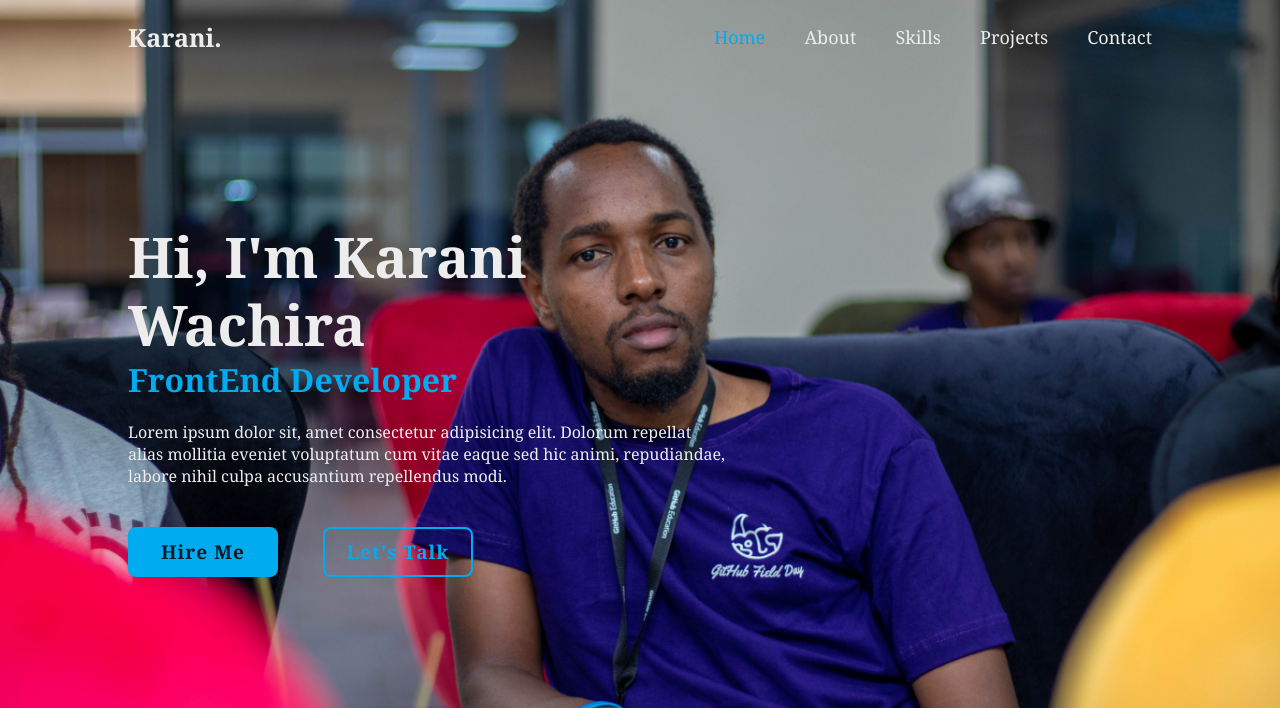
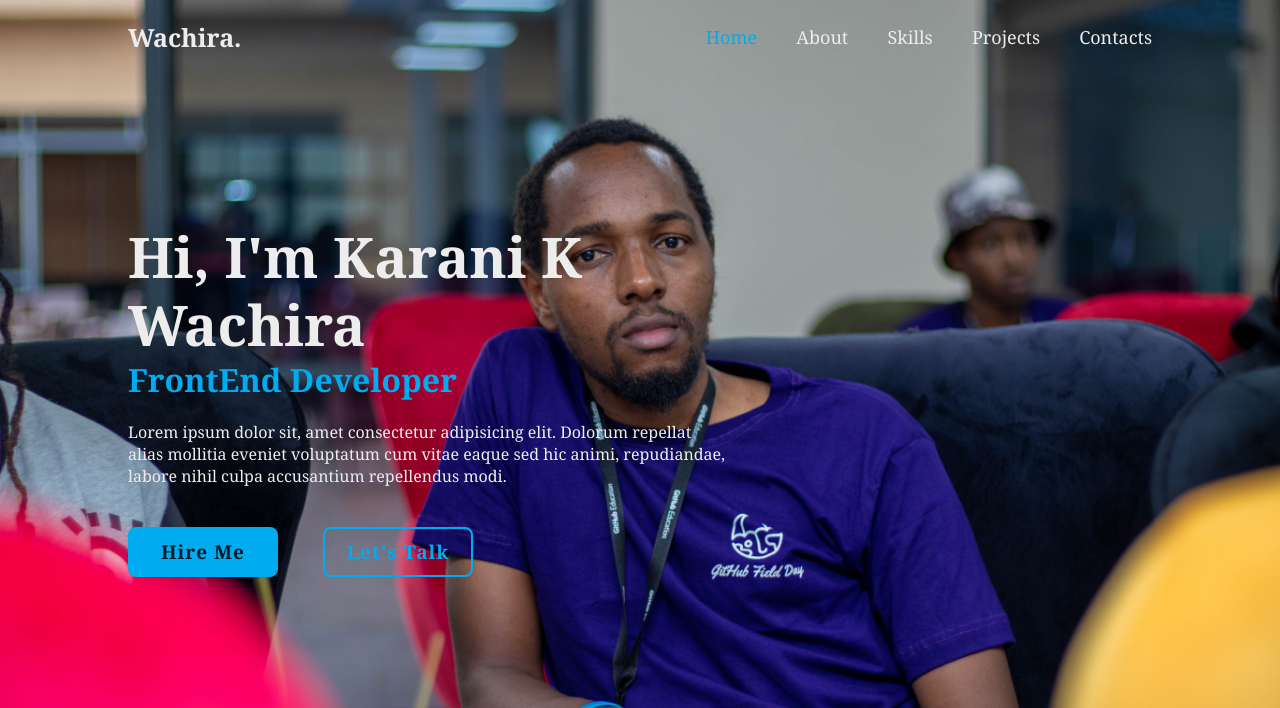
Before and after one commit to KaraniWachira/porfolio-landing-page, a plain HTML site: page index.html in a window 1280 px wide. Shown: the top 708 px of the page. Drawn offline with nearby package versions, Linux system fonts and the light colour scheme.

Commit message:
modified the porfolio title

```diff
--- a/index.html
+++ b/index.html
@@ -11,14 +11,14 @@
 
 <body>
     <header class="header">
-        <a href="#" class="logo">Karani.</a>
+        <a href="#" class="logo">Wachira.</a>
 
     <nav class="navbar">
         <a href="#" class="active">Home</a>
         <a href="#">About</a>
         <a href="#">Skills</a>
         <a href="#">Projects</a>
-        <a href="#">Contact</a>
+        <a href="#">Contacts</a>
     </nav>
 </header>
 
@@ -28,7 +28,7 @@
 <section class="home">
 
     <div class="home-content">
-        <h1>Hi, I'm Karani Wachira</h1>
+        <h1>Hi, I'm Karani K Wachira</h1>
         <h3>FrontEnd Developer</h3>
         <p>Lorem ipsum dolor sit, amet consectetur adipisicing elit. Dolorum repellat alias mollitia eveniet voluptatum cum vitae eaque sed hic animi, repudiandae, labore nihil culpa accusantium repellendus modi.</p>
 
```
